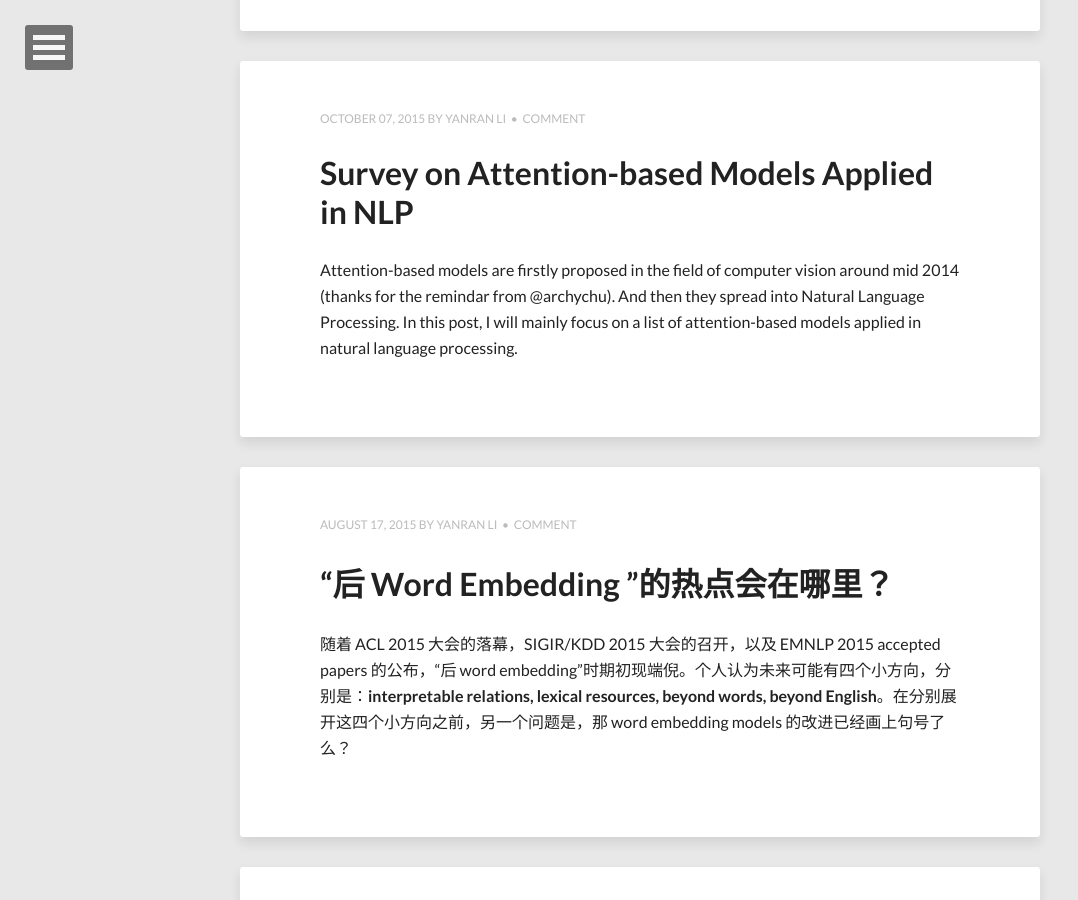
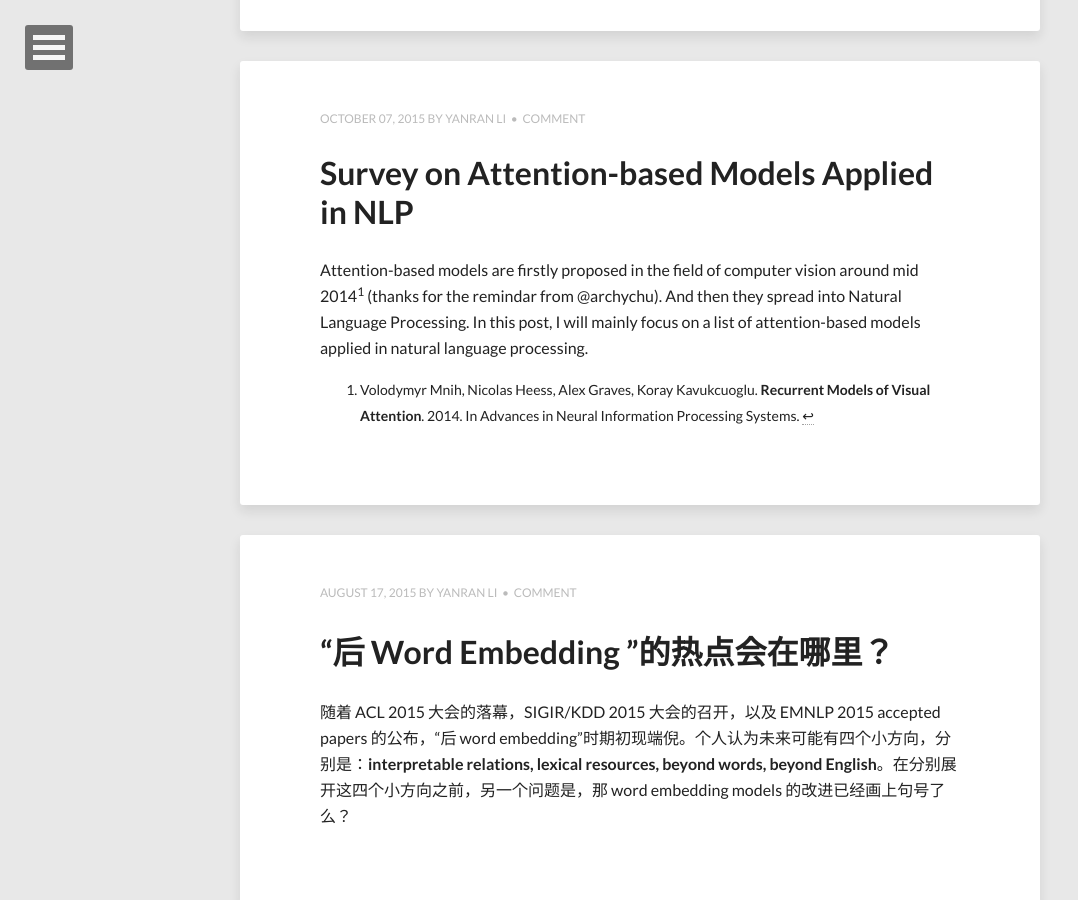
Before and after one commit to niangaotuantuan/niangaotuantuan.github.io, a Jekyll site: the page built from index.html, in a window 1280 px wide and 900 px high, scrolled down 899 px. Shown: the whole window, without its empty margins (0-1078 px from the left). Built offline with Jekyll 4.4.1, drawn with Linux system fonts in a browser that asks for light colours; nearby versions of some CDN libraries; formulas are drawn with MathJax 3; the list of posts is cut into pages by our own code.

```diff
--- a/_posts/2015/2015-10-07-survey-attention-model-1.md
+++ b/_posts/2015/2015-10-07-survey-attention-model-1.md
@@ -16,7 +16,7 @@ tags:
 - paper
 ---
 
-Attention-based models are firstly proposed in the field of computer vision around mid 2014 (thanks for the remindar from @archychu). And then they spread into Natural Language Processing. In this post, I will mainly focus on a list of attention-based models applied in natural language processing.
+Attention-based models are firstly proposed in the field of computer vision around mid 2014[^1] (thanks for the remindar from @archychu). And then they spread into Natural Language Processing. In this post, I will mainly focus on a list of attention-based models applied in natural language processing.
 
 The first one should be the "guy" innovately and successfully bringing in attention mechanism from computer vision in to NLP. This is ICLR'15 paper [**Neural Machine Translation by Jointly Learning to Align and Translate**](http://arxiv.org/abs/1409.0473) from Dzmitry Bahdanau, Kyunghyun Cho, Yoshua Bengio. Although called *RNNsearch* by themselves in this paper, the model is in nature and inspired by the attention-based model as what they said in Section 3.1:
 
@@ -53,8 +53,13 @@ For the encoder models, they deploy four step-by-step models of which two are on
 
 ---------------------------------------
 
-I want to put a simple but straightforward paper in the end of this post, the EMNLP'15 short paper, [**Not All Contexts Are Created Equal: Better Word Representations with Variable Attention**](http://www.cs.cmu.edu/~lingwang/papers/emnlp2015-2.pdf), from Wang Ling. Wang Ling is a smart guy whose paper contains lots of simple yet effective ideas. Another example is his NAACL'15 paper, which I've introduced before [in my previous post](http://yanran.li/peppypapers/2015/05/23/Adapations-and-Variations-of-Word2Vec.html). In his NAACL'15 paper, [**Two/Too Simple Adaptations of Word2Vec for Syntax Problems**](http://www.cs.cmu.edu/~lingwang/papers/naacl2015.pdf), he advocates to induce syntactically-motivated embeddings using word order information. The beauty is that they fulfill this by only keeping the parameter the position information in the averaging/concatenating function of the orginial word2vec models. Then, there goes the problem, which is tackled in his EMNLP'15 paper. The position parameters, which is propotional to the window size, though beneficial, enlarge the complexity of the model and drag the computation.
+I want to put a simple but straightforward paper in the end of this post, the EMNLP'15 short paper, [**Not All Contexts Are Created Equal: Better Word Representations with Variable Attention**](http://www.cs.cmu.edu/~lingwang/papers/emnlp2015-2.pdf), from Wang Ling. Ling is a smart guy whose paper contains lots of simple yet effective ideas. Another example is his NAACL'15 paper, which I've introduced before [in my previous post](http://yanran.li/peppypapers/2015/05/23/Adapations-and-Variations-of-Word2Vec.html). In his NAACL'15 paper, [**Two/Too Simple Adaptations of Word2Vec for Syntax Problems**](http://www.cs.cmu.edu/~lingwang/papers/naacl2015.pdf), he advocates to induce syntactically-motivated embeddings using word order information. The beauty is that they fulfill this by only keeping the parameter the position information in the averaging/concatenating function of the orginial word2vec models. Then, there goes the problem, which is tackled in his EMNLP'15 paper. The position parameters, which is propotional to the window size, though beneficial, enlarge the complexity of the model and drag the computation.
 
 ![Attention CBOW](/images/attention-CBOW.png)
 
 To this end and motivated by the attention mechanism, the author put forward the **Attention-Based CBOW** model such that as in the above figure, the central word *south* to predict, is more correlated with those context words in dark colors, the words that should be attended. What is left is to define what kinds of words should be more attended. The author utilizes the word type and the distance (relative position) information, which I considered as a simiplicy of depedency information. The last thing is to alternate the averaging function in CBOW with attention-based (weighted sum) function. Bingo! Simple again!
+
+
+
+### References
+[^1]: Volodymyr Mnih, Nicolas Heess, Alex Graves, Koray Kavukcuoglu. **Recurrent Models of Visual Attention**. 2014. In Advances in Neural Information Processing Systems.
```
